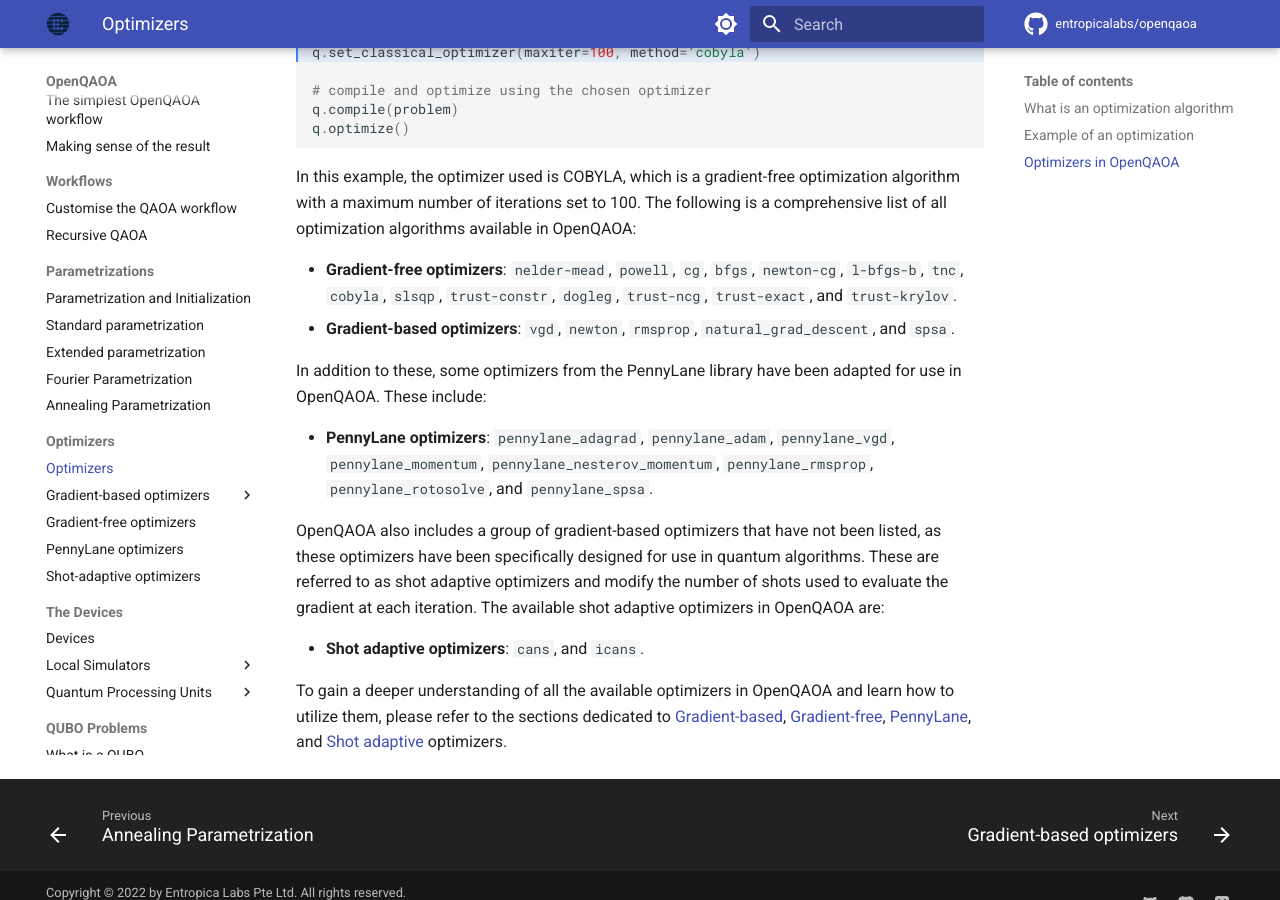
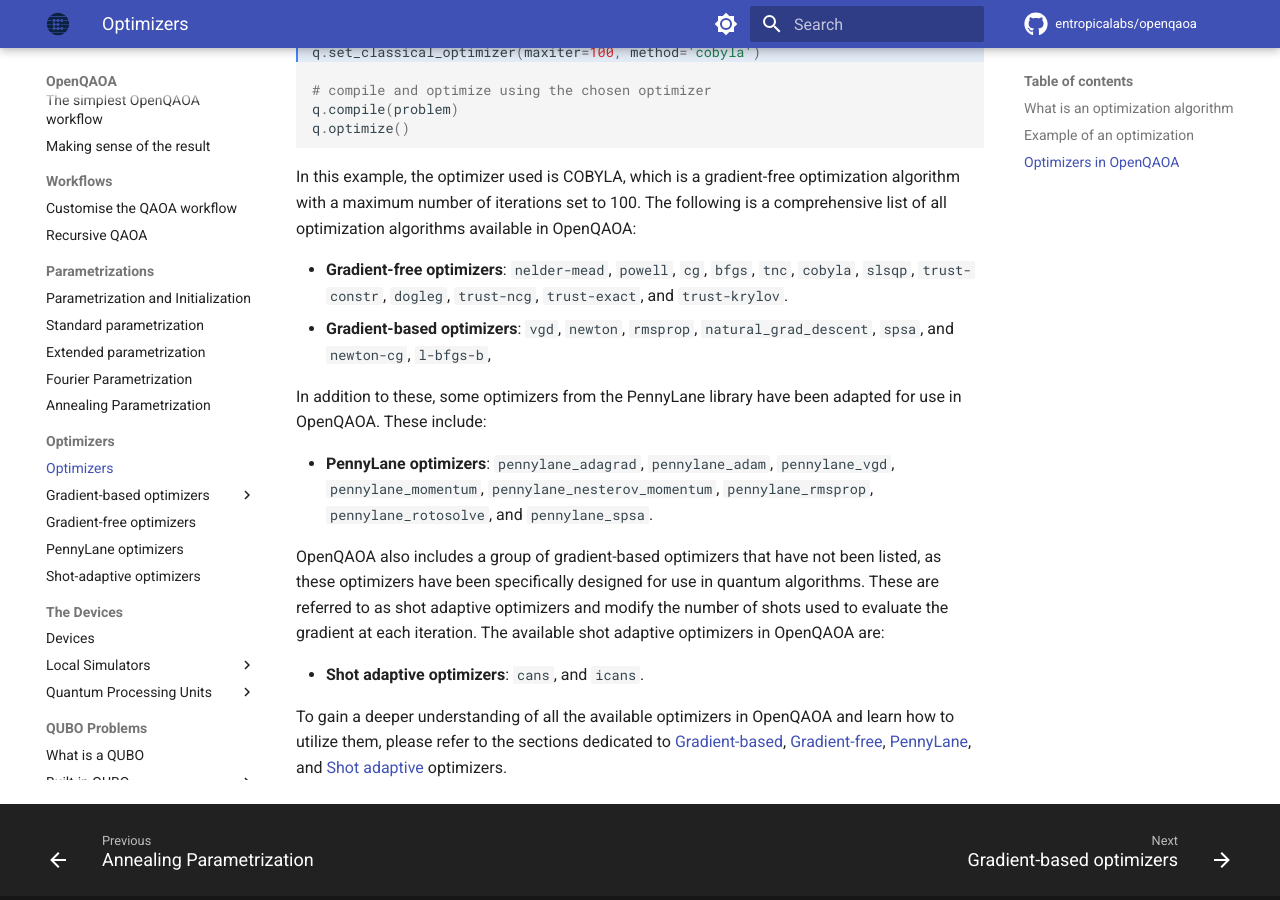
Before and after one commit to entropicalabs/openqaoa-website, an MkDocs documentation site: the page built from docs/optimizers/optimizers.md, in a window 1280 px wide and 900 px high, scrolled down 3539 px. Built offline with MkDocs 1.6.1 and Material for MkDocs 9.7.7, drawn with Linux system fonts in a browser that asks for light colours; comment, search, counter and statistics services are not loaded.

Commit message:
updated gradient-based optimizers list, it was not correct

````diff
--- a/docs/optimizers/optimizers.md
+++ b/docs/optimizers/optimizers.md
@@ -56,8 +56,8 @@ q.optimize()
 ```
 In this example, the optimizer used is COBYLA, which is a gradient-free optimization algorithm with a maximum number of iterations set to 100. The following is a comprehensive list of all optimization algorithms available in OpenQAOA:
 
-- <a style="color:inherit; font-weight:bold" href="/optimizers/gradient-free-optimizers">Gradient-free optimizers</a>: `nelder-mead`, `powell`, `cg`, `bfgs`, `newton-cg`, `l-bfgs-b`, `tnc`, `cobyla`, `slsqp`, `trust-constr`, `dogleg`, `trust-ncg`, `trust-exact`, and `trust-krylov`.
-- <a style="color:inherit; font-weight:bold" href="/optimizers/gradient-based-optimizers">Gradient-based optimizers</a>: `vgd`, `newton`, `rmsprop`, `natural_grad_descent`, and `spsa`.
+- <a style="color:inherit; font-weight:bold" href="/optimizers/gradient-free-optimizers">Gradient-free optimizers</a>: `nelder-mead`, `powell`, `cg`, `bfgs`, `tnc`, `cobyla`, `slsqp`, `trust-constr`, `dogleg`, `trust-ncg`, `trust-exact`, and `trust-krylov`.
+- <a style="color:inherit; font-weight:bold" href="/optimizers/gradient-based-optimizers">Gradient-based optimizers</a>: `vgd`, `newton`, `rmsprop`, `natural_grad_descent`, `spsa`, and `newton-cg`, `l-bfgs-b`,
 
 In addition to these, some optimizers from the PennyLane library have been adapted for use in OpenQAOA. These include:
 
````
Also changed, not shown: docs/optimizers/gradient-based-optimizers/gradient-based-optimizers.md (+3 -1 lines), docs/optimizers/gradient-free-optimizers.md (+1 -1 lines).
